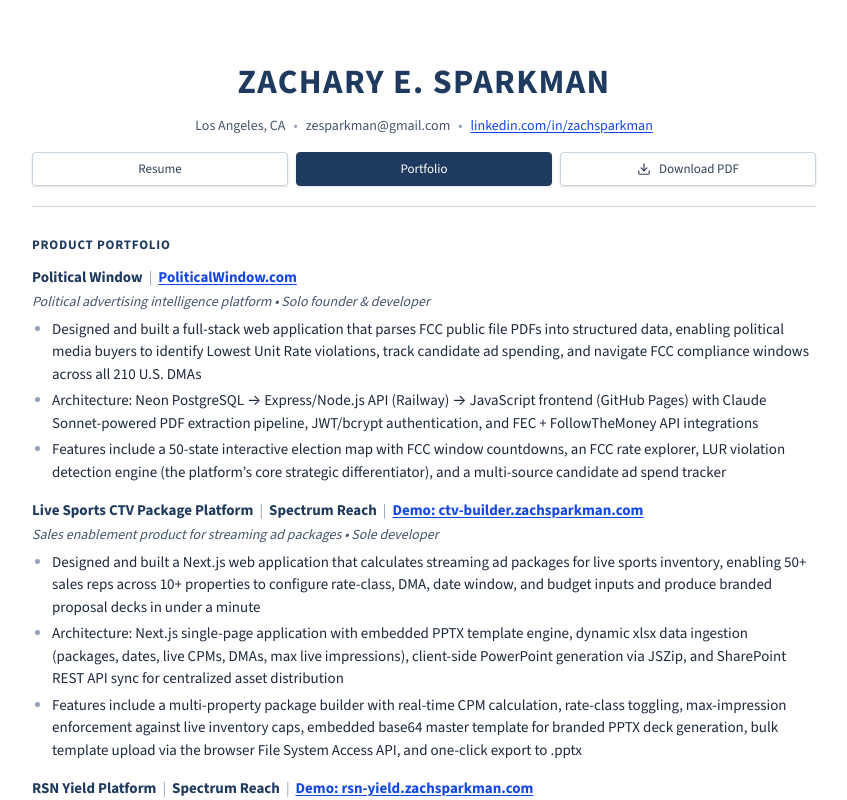
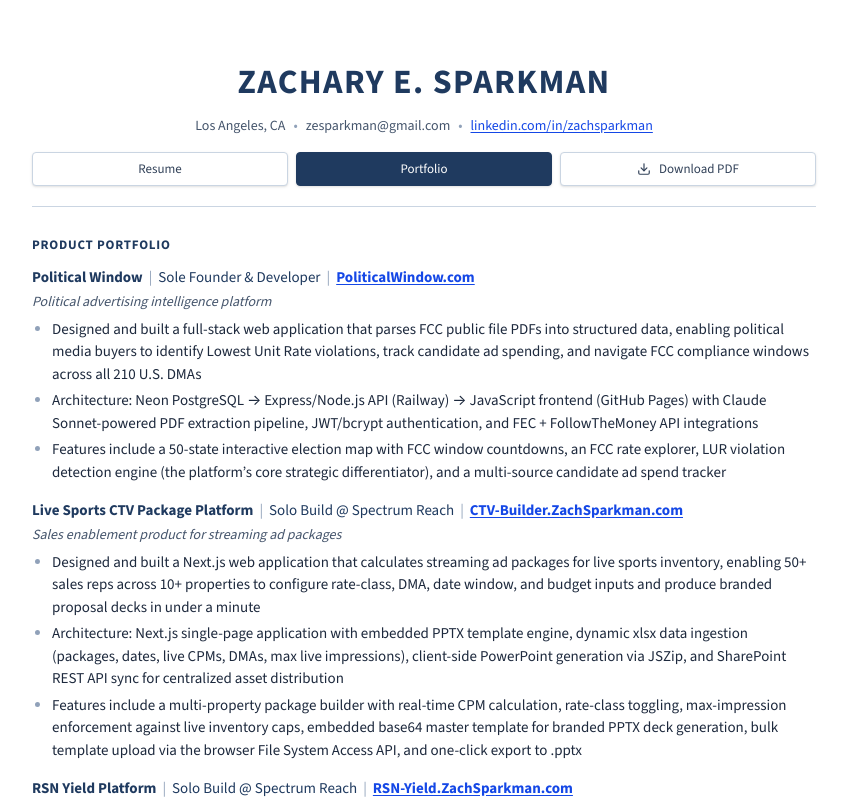
Before and after one commit to zsparkman/portfolio, a Next.js app: page /portfolio in a window 1280 px wide. Shown: the top 800 px of the page, without its empty margins (216-1063 px from the left). Built offline with nearby package versions, Linux system fonts and the light colour scheme; no server answers.

Commit message:
style(portfolio): restructure project title lines
Move role/org to title line (non-bold), title-case demo URL labels,
strip now-redundant role suffix from subtitles.

```diff
--- a/src/app/portfolio/page.tsx
+++ b/src/app/portfolio/page.tsx
@@ -40,7 +40,7 @@
         {tag && (
           <>
             <span className="mx-1.5 font-normal text-slate-400">|</span>
-            <span className={`${NAVY} font-bold`}>{tag}</span>
+            <span className={`${NAVY} font-normal`}>{tag}</span>
           </>
         )}
         {link && (
@@ -79,8 +79,9 @@
     <Section title="Product Portfolio">
       <Project
         name="Political Window"
+        tag="Sole Founder & Developer"
         link={{ label: "PoliticalWindow.com", href: "https://politicalwindow.com" }}
-        subtitle="Political advertising intelligence platform • Solo founder & developer"
+        subtitle="Political advertising intelligence platform"
         bullets={[
           "Designed and built a full-stack web application that parses FCC public file PDFs into structured data, enabling political media buyers to identify Lowest Unit Rate violations, track candidate ad spending, and navigate FCC compliance windows across all 210 U.S. DMAs",
           "Architecture: Neon PostgreSQL → Express/Node.js API (Railway) → JavaScript frontend (GitHub Pages) with Claude Sonnet-powered PDF extraction pipeline, JWT/bcrypt authentication, and FEC + FollowTheMoney API integrations",
@@ -89,12 +90,12 @@
       />
       <Project
         name="Live Sports CTV Package Platform"
-        tag="Spectrum Reach"
+        tag="Solo Build @ Spectrum Reach"
         link={{
-          label: "Demo: ctv-builder.zachsparkman.com",
+          label: "CTV-Builder.ZachSparkman.com",
           href: "https://ctv-builder.zachsparkman.com",
         }}
-        subtitle="Sales enablement product for streaming ad packages • Sole developer"
+        subtitle="Sales enablement product for streaming ad packages"
         bullets={[
           "Designed and built a Next.js web application that calculates streaming ad packages for live sports inventory, enabling 50+ sales reps across 10+ properties to configure rate-class, DMA, date window, and budget inputs and produce branded proposal decks in under a minute",
           "Architecture: Next.js single-page application with embedded PPTX template engine, dynamic xlsx data ingestion (packages, dates, live CPMs, DMAs, max live impressions), client-side PowerPoint generation via JSZip, and SharePoint REST API sync for centralized asset distribution",
@@ -103,12 +104,12 @@
       />
       <Project
         name="RSN Yield Platform"
-        tag="Spectrum Reach"
+        tag="Solo Build @ Spectrum Reach"
         link={{
-          label: "Demo: rsn-yield.zachsparkman.com",
+          label: "RSN-Yield.ZachSparkman.com",
           href: "https://rsn-yield.zachsparkman.com",
         }}
-        subtitle="Inventory, rate, and yield management platform for live sports RSNs • Sole developer"
+        subtitle="Inventory, rate, and yield management platform for live sports RSNs"
         bullets={[
           "Designed and built a Next.js web application that consolidates booked spots, schedules, and inventory data into a unified decision-support layer used daily by yield, sales, and revenue assurance teams to manage allocation across $57MM in annual ad revenue for the Lakers and Dodgers RSNs",
           "Architecture: Next.js single-page application with a server-driven data layer feeding a six-view product framework — Inventory, Rates, Heatmap, Booking Matrix, Yield Summary, and About — covering every angle of yield decisioning from per-game capacity to portfolio-level revenue decomposition",
```
